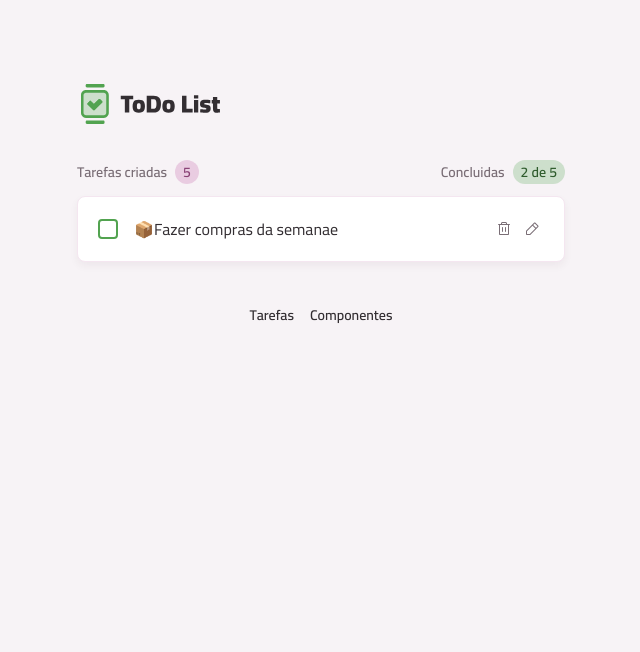
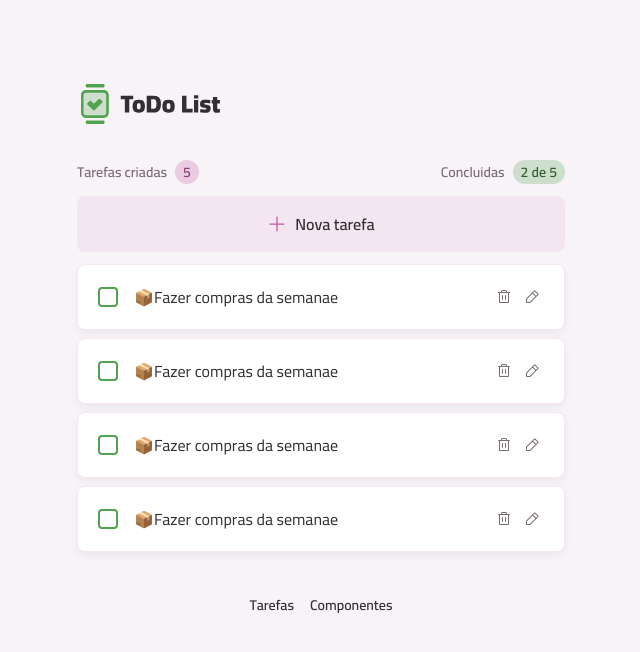
Before and after one commit to a-cs/rocketseat-react-2025, a React (Vite) app in the folder todo/: page / in a window 1280 px wide. Shown: the top 652 px of the page, without its empty margins (319-959 px from the left). Built offline with nearby package versions, Linux system fonts and the light colour scheme.

Commit message:
creating tasks list

```diff
--- /dev/null
+++ b/todo/src/core-components/tasks-list.tsx
@@ -0,0 +1,19 @@
+import Button from "../components/button";
+import PlusIcon from "../assets/icons/plus.svg?react"
+import TaskItem from "./task-item";
+
+export default function TasksList() {
+	return (
+		<>
+			<section>
+				<Button icon={PlusIcon} className="w-full">Nova tarefa</Button>
+			</section>
+			<section className="space-y-2">
+				<TaskItem />
+				<TaskItem />
+				<TaskItem />
+				<TaskItem />
+			</section>
+		</>
+	)
+}
--- a/todo/src/pages/page-home.tsx
+++ b/todo/src/pages/page-home.tsx
@@ -1,5 +1,5 @@
 import Container from "../components/container";
-import TaskItem from "../core-components/task-item";
+import TasksList from "../core-components/tasks-list";
 import TasksSumary from "../core-components/tasks-summary";
 
 export default function PageHome() {
@@ -7,6 +7,7 @@
 		<header className="flex items-center justify-between">
 			<TasksSumary/>
 		</header>
-		<TaskItem/>
+
+		<TasksList/>
 	</Container>
 }
```
